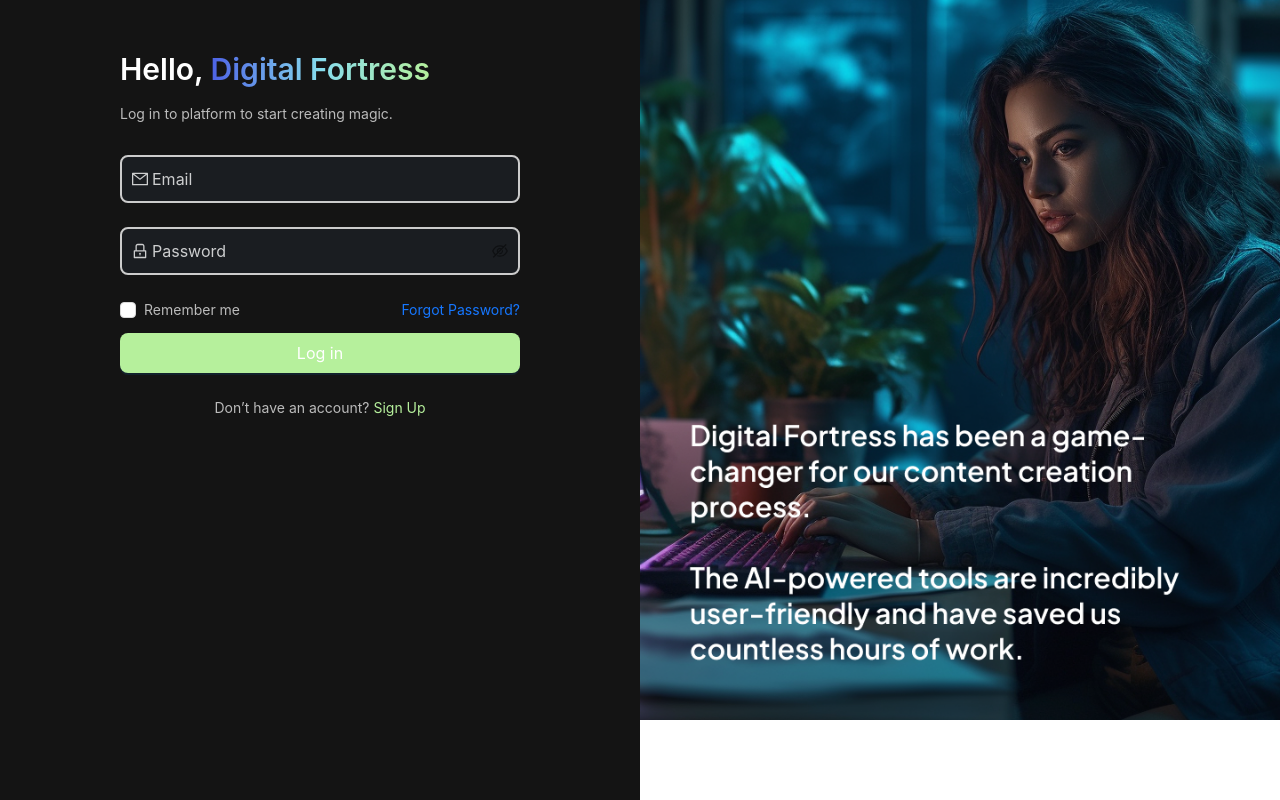
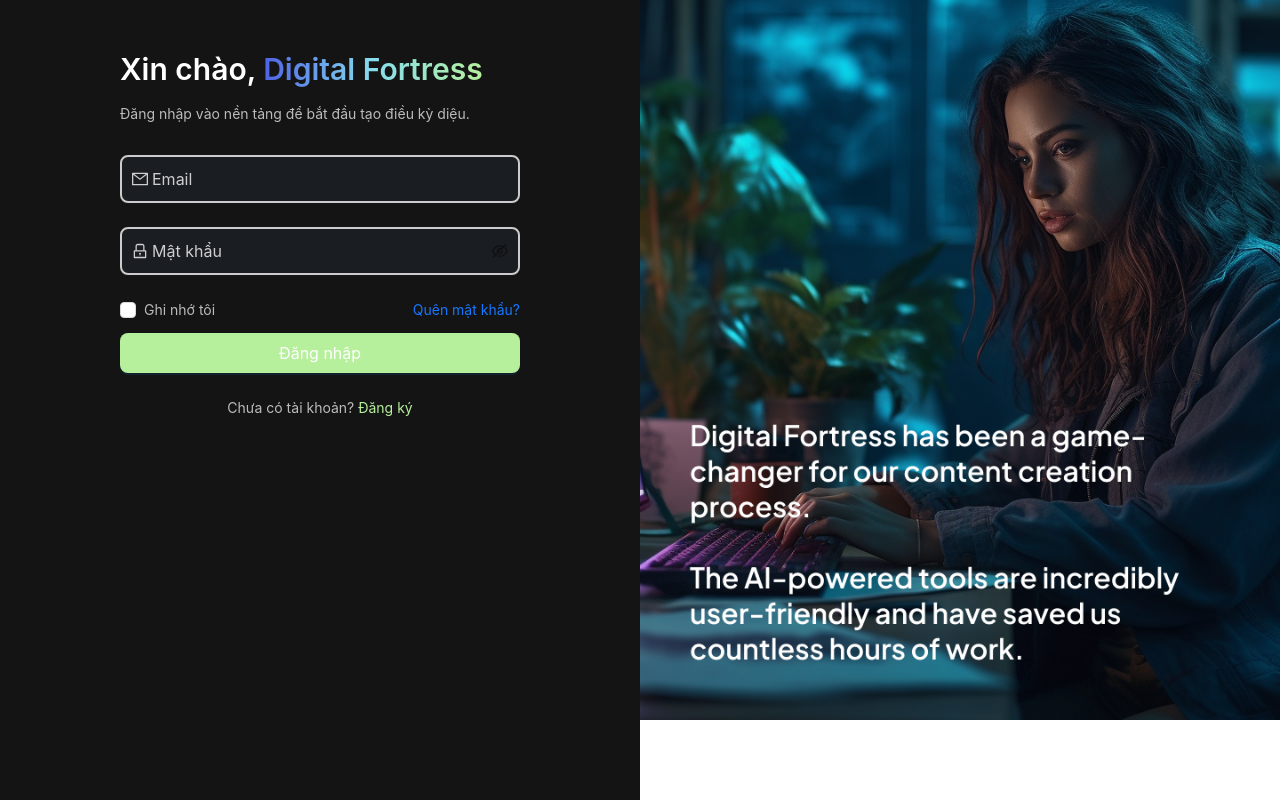
Before and after one commit to ductam2909/DemoApp, a Next.js app: page /login in a window 1280 px wide. Built offline with nearby package versions, Linux system fonts and the light colour scheme.

Commit message:
Translate login page to Vietnamese

```diff
--- a/src/app/home/page.tsx
+++ b/src/app/home/page.tsx
@@ -26,6 +26,7 @@
   title: string;
   dataIndex?: string;
   key: string;
+  // eslint-disable-next-line @typescript-eslint/no-explicit-any
   render?: (text: any, record?: DataType) => React.ReactNode;
 }
 
--- a/src/app/login/page.tsx
+++ b/src/app/login/page.tsx
@@ -10,13 +10,13 @@
 
   const onFinish = (values: unknown) => {
     console.log('Success:', values);
-    message.success('Login successful!');
+    message.success('Đăng nhập thành công!');
     router.push('/home');
   };
 
   const onFinishFailed = (errorInfo: unknown) => {
     console.log('Failed:', errorInfo);
-    message.error('Login failed. Please try again.');
+    message.error('Đăng nhập thất bại. Vui lòng thử lại.');
   };
 
   return (
@@ -24,10 +24,10 @@
       <Col span={12} style={{ background: '#141414', padding: '50px' }}>
         <S.LoginFormWrapper>
           <S.QuoteTitle level={2} style={{ color: '#fff' }}>
-            Hello, <S.HighlightText>Digital Fortress</S.HighlightText>
+            Xin chào, <S.HighlightText>Digital Fortress</S.HighlightText>
           </S.QuoteTitle>
           <S.LoginSubtitle>
-            Log in to platform to start creating magic.
+            Đăng nhập vào nền tảng để bắt đầu tạo điều kỳ diệu.
           </S.LoginSubtitle>
           <Form
             layout="vertical"
@@ -36,7 +36,7 @@
           >
             <Form.Item
               name="email"
-              rules={[{ required: true, message: 'Please input your email!' }]}
+              rules={[{ required: true, message: 'Vui lòng nhập email!' }]}
             >
               <S.LoginInput
                 prefix={<MailOutlined />}
@@ -46,26 +46,26 @@
             </Form.Item>
             <Form.Item
               name="password"
-              rules={[{ required: true, message: 'Please input your password!' }]}
+              rules={[{ required: true, message: 'Vui lòng nhập mật khẩu!' }]}
             >
               <S.PasswordInput
                 prefix={<LockOutlined />}
-                placeholder="Password"
+                placeholder="Mật khẩu"
                 size="large"
                 type="password"
               />
             </Form.Item>
             <S.LoginFooter>
-              <S.LoginCheckbox>Remember me</S.LoginCheckbox>
-              <S.ForgotPasswordLink>Forgot Password?</S.ForgotPasswordLink>
+              <S.LoginCheckbox>Ghi nhớ tôi</S.LoginCheckbox>
+              <S.ForgotPasswordLink>Quên mật khẩu?</S.ForgotPasswordLink>
             </S.LoginFooter>
             <Form.Item>
               <S.LoginButton type="primary" htmlType="submit" block size="large">
-                Log in
+                Đăng nhập
               </S.LoginButton>
             </Form.Item>
             <S.SignupText>
-              Don’t have an account? <S.SignupLink>Sign Up</S.SignupLink>
+              Chưa có tài khoản? <S.SignupLink>Đăng ký</S.SignupLink>
             </S.SignupText>
           </Form>
         </S.LoginFormWrapper>
```
